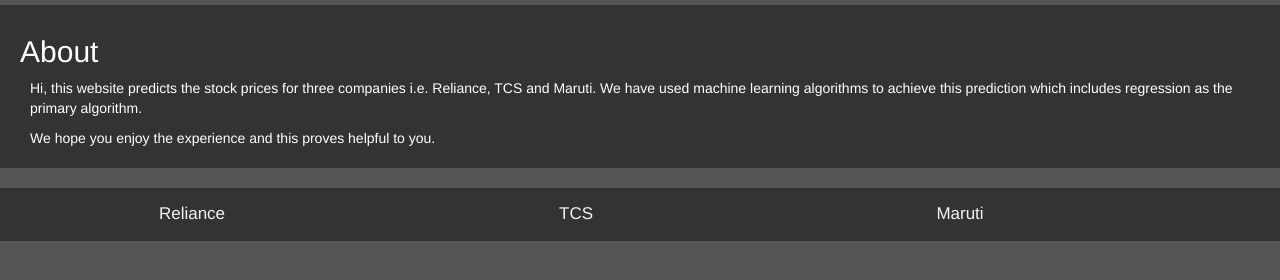
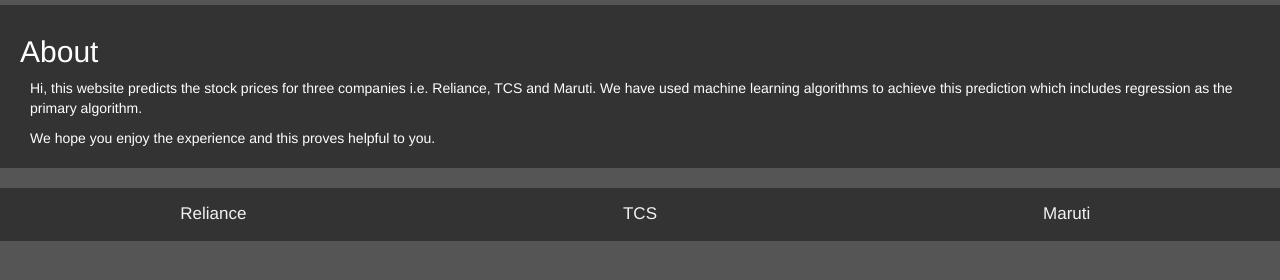
Before and after one commit to simranss/Website, a plain HTML site: page index.html in a window 1280 px wide. Shown: the part 146-426 px from the top of the page. Drawn offline with nearby package versions, Linux system fonts and the light colour scheme.

Commit message:
Update style.css
Bottom navigation bar width

```diff
--- a/style.css
+++ b/style.css
@@ -104,7 +104,7 @@
 /* Style the links inside the navigation bar */
 .bottomnav a {
   float: left;
-  width: 30%;
+  width: 33.33333%;
   display: block;
   color: #f2f2f2;
   text-align: center;
```
